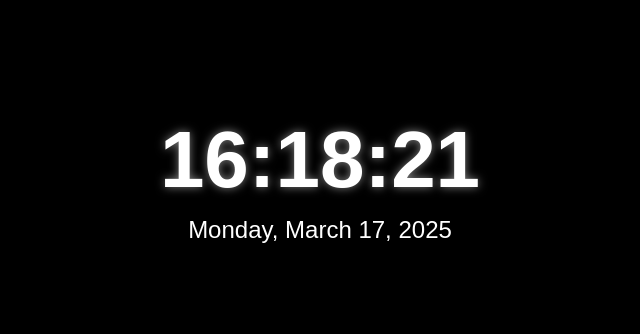
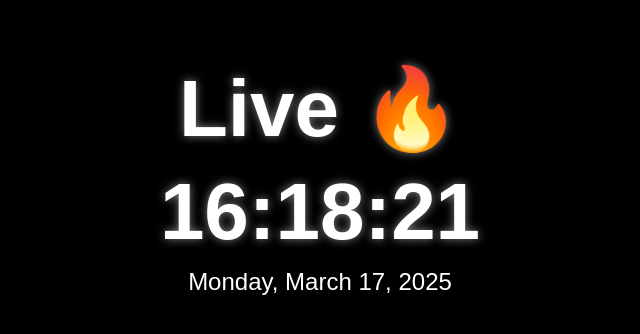
Before and after one commit to startuptrail/Digital-Clock, a website: page public/index.html in a window 1280 px wide. Shown: the part 224-558 px from the top of the page, without its empty margins (320-960 px from the left). Drawn offline with Linux system fonts and the light colour scheme.

Commit message:
Update index.html

```diff
--- a/public/index.html
+++ b/public/index.html
@@ -3,13 +3,14 @@
 <head>
     <meta charset="UTF-8">
     <meta name="viewport" content="width=device-width, initial-scale=1.0">
-    <title>Animated Digital Clock</title>
+    <title>Live Digital Clock</title>
     <link rel="stylesheet" href="style.css">
 </head>
 <body>
     <div class="clock-container">
-        <h1 id="time" class="fade-in">00:00:00</h1>
-        <p id="date" class="fade-in">Loading date...</p>
+        <h1 id="live-text">Live <span id="emoji">🔥</span></h1>
+        <h1 id="time">00:00:00</h1>
+        <p id="date">Loading date...</p>
     </div>
     <script src="script.js"></script>
 </body>
```
